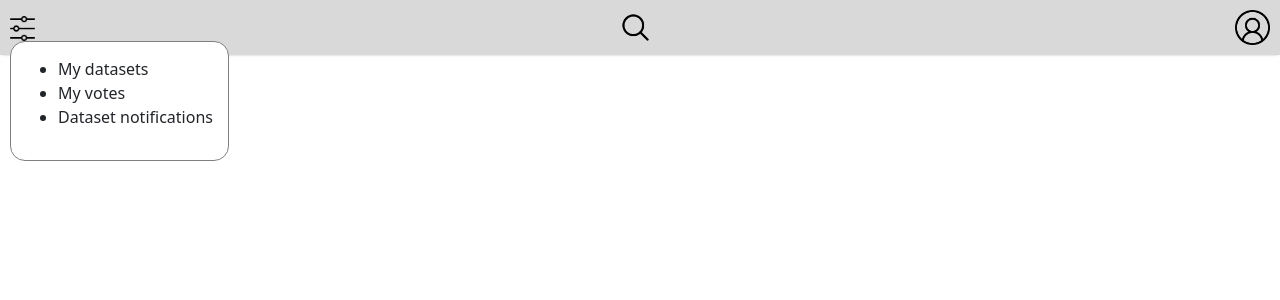
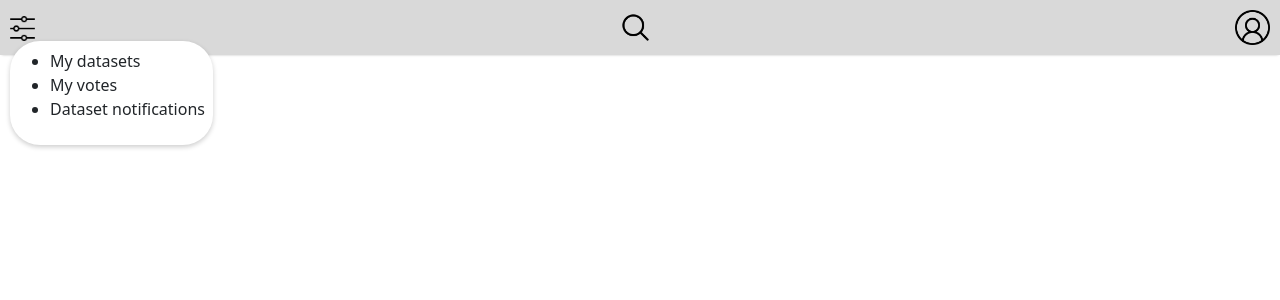
Before and after one commit to JM-Granados/Proyecto1_TeamMeli, a React (Vite) app in the folder frontend/client/: page /NavBar in a window 1280 px wide. Both pictures are taken after a click on the picture 22 px from the left and 28 px from the top of the page. Shown: the top 300 px of the page. Built offline with nearby package versions, Linux system fonts and the light colour scheme.

Commit message:
Update DropDownSettings.css

```diff
--- a/frontend/client/src/NavBar/DropDownSettings.css
+++ b/frontend/client/src/NavBar/DropDownSettings.css
@@ -1,22 +1,37 @@
-.dropDownSettings{
+.dropDownSettings {
     position: absolute;
     display: flex;
-    justify-content: space-start;
-    align-items: center;
-    padding: 15px;
-    border-radius: 15px;
+    flex-direction: column;
+    justify-content: flex-start;
+    align-items: flex-start;
+    padding: 8px;
     background-color: white;
-    border: 1px solid gray;
+    border: none;
+    box-shadow: 0 2px 5px rgba(0, 0, 0, 0.2);
+    border-radius: 30px; /* Se mantiene el borde redondeado para el contenedor */
 }
 
-.dropDownSettings::before{
-    content: '';
-    position: absolute;
-    top: -1rem;
-    right: 2rem;
-    width: 25px;
-    height: 25;
-    transform: rotate(45deg);
-    background-color: white;
+.dropDownSettings a {
+    /* Estilos para los botones/enlaces individuales */
+    display: block;
+    margin-bottom: 15px; /* Espacio entre botones */
+    padding: 8px 15px;
+    background-color: #eeeeee; /* Gris claro para el fondo de cada botón */
+    color: black;
+    text-align: left;
+    text-decoration: none;
+    width: calc(100% - 10px); /* Ajusta el ancho considerando el padding */
+    border-radius: 10px; /* Bordes redondeados para los botones */
+    box-sizing: border-box;
+    border: none; /* No hay borde */
+}
 
+/* Elimina el margen inferior para el último botón */
+.dropDownSettings a:last-child {
+    margin-bottom: 0;
 }
+
+/* Oculta el pseudo-elemento que antes creaba la flecha/indicador */
+.dropDownSettings::before {
+    display: none;
+}
```
